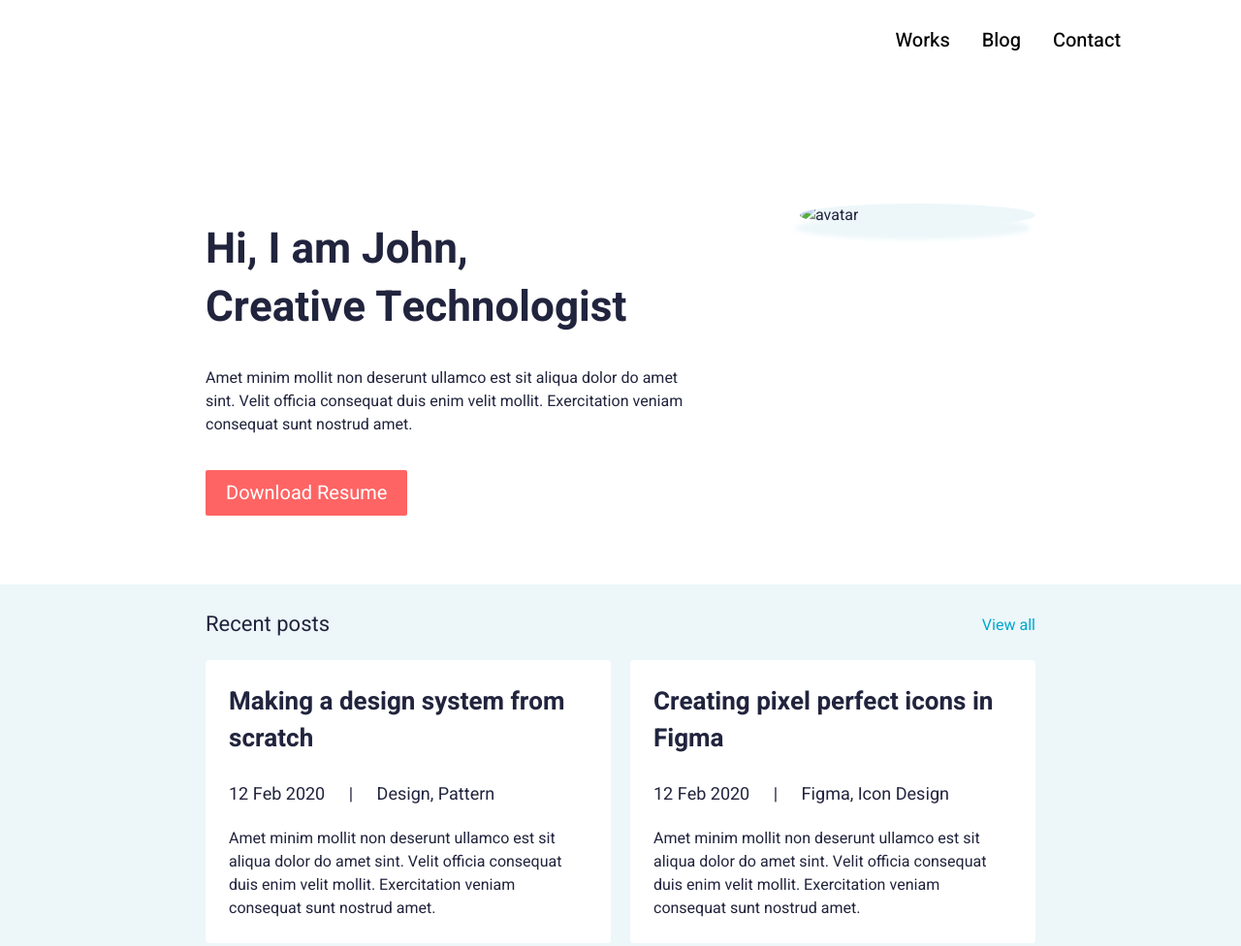
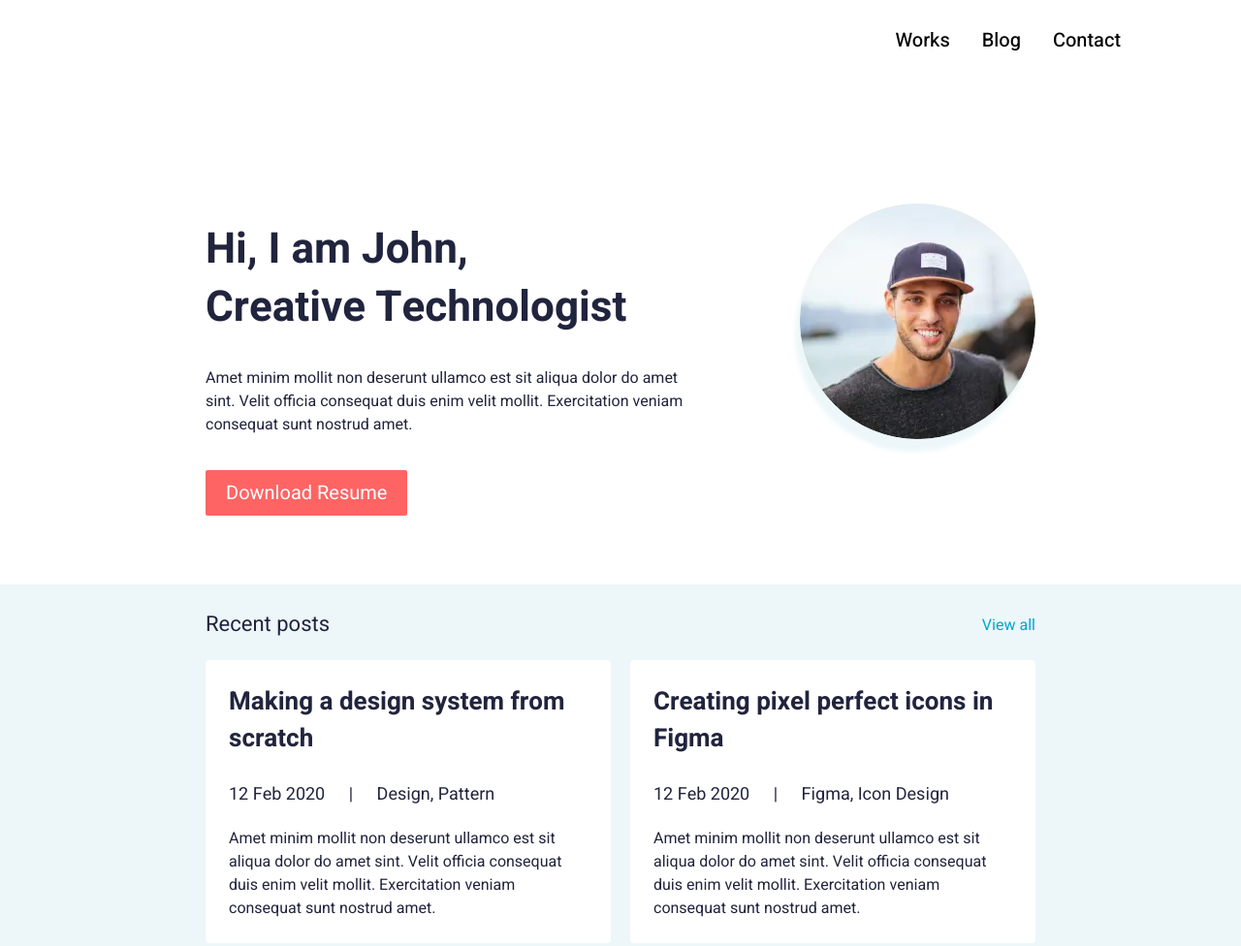
Before and after one commit to oksanalesko/exp, a plain HTML site: page John/home.html in a window 1280 px wide. Shown: the top 976 px of the page at 97% size. Drawn offline with Linux system fonts and the light colour scheme.

Commit message:
Update home.html

```diff
--- a/John/home.html
+++ b/John/home.html
@@ -39,7 +39,7 @@
 						<button type="button" class="hello__button button">Download Resume</button>
 					</div>
 					<figure class="hello__avatar">
-						<picture><source srcset="img/avatar.webp" type="image/webp"><img src="img/avatar.png" alt="avatar"></picture>
+						<picture><source srcset="img/hello/avatar.webp" type="image/webp"><img src="img/hello/avatar.png" alt="avatar"></picture>
 					</figure>
 				</div>
 			</section>
```
